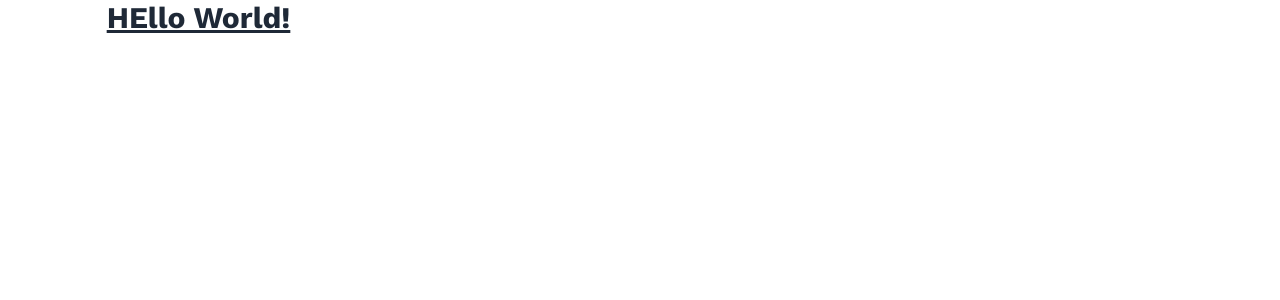
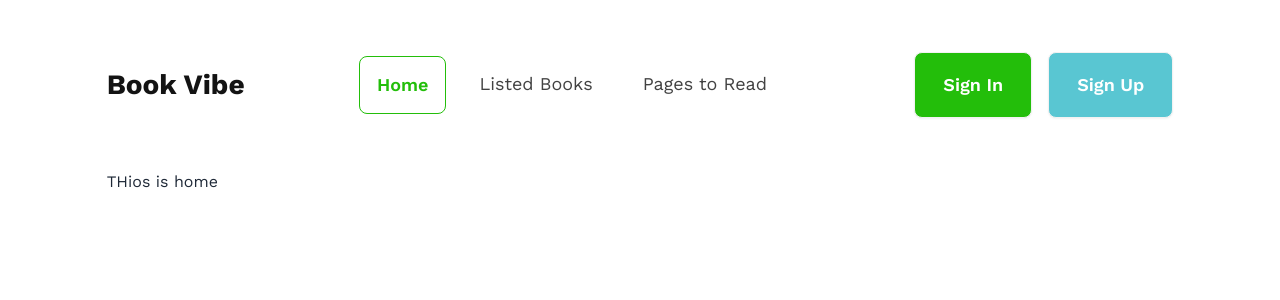
Before and after one commit to Yamin39/book-vibe, a React (Vite) app: page / in a window 1280 px wide. Shown: the top 300 px of the page. Built offline with nearby package versions, Linux system fonts and the light colour scheme; a web font is replaced by a local one.

Commit message:
added nav bar

```diff
--- a/package.json
+++ b/package.json
@@ -12,6 +12,7 @@
   "dependencies": {
     "localforage": "^1.10.0",
     "match-sorter": "^6.3.4",
+    "prop-types": "^15.8.1",
     "react": "^18.2.0",
     "react-dom": "^18.2.0",
     "react-router-dom": "^6.22.3",
--- a/src/Routes/Root.css
+++ b/src/Routes/Root.css
@@ -11,3 +11,11 @@
 .font-Work-Sans {
   font-family: "Work Sans", sans-serif;
 }
+
+nav a.active {
+  color: rgb(35, 190, 10);
+  font-size: 18px;
+  font-weight: 600;
+  border: 1px solid rgb(35, 190, 10);
+  border-radius: 8px;
+}
--- a/src/Routes/Root.jsx
+++ b/src/Routes/Root.jsx
@@ -1,9 +1,12 @@
+import { Outlet } from "react-router-dom";
+import Navbar from "../components/Navbar/Navbar";
 import "./Root.css";
 
 const Root = () => {
   return (
     <div className="w-10/12 mx-auto max-w-[1440px] font-Work-Sans">
-      <h1 className="text-3xl font-bold underline">HEllo World!</h1>
+      <Navbar></Navbar>
+      <Outlet></Outlet>
     </div>
   );
 };
--- /dev/null
+++ b/src/components/Navbar/Navbar.jsx
@@ -0,0 +1,51 @@
+import { Link, NavLink } from "react-router-dom";
+
+const Navbar = () => {
+  const navLinkStyleClasses = "text-lg text-dark-80 py-[0.875rem] px-[1.063rem] mr-4 hover:text-primary-green";
+  const link = (
+    <>
+      <NavLink to="/" className={navLinkStyleClasses}>
+        Home
+      </NavLink>
+      <NavLink to="/listed-book" className={navLinkStyleClasses}>
+        Listed Books
+      </NavLink>
+      <NavLink to="/pages-to-read" className={navLinkStyleClasses}>
+        Pages to Read
+      </NavLink>
+    </>
+  );
+
+  return (
+    <nav className="navbar p-0 py-12 justify-between">
+      <div>
+        <div className="dropdown">
+          <div tabIndex={0} role="button" className="btn min-h-0 px-2 py-1 mr-1 btn-ghost lg:hidden">
+            <svg xmlns="http://www.w3.org/2000/svg" className="h-6 w-6" fill="none" viewBox="0 0 24 24" stroke="currentColor">
+              <path strokeLinecap="round" strokeLinejoin="round" strokeWidth="2" d="M4 6h16M4 12h8m-8 6h16" />
+            </svg>
+          </div>
+          <ul tabIndex={0} className="menu menu-sm dropdown-content mt-3 z-[1] p-2 shadow bg-base-100 rounded-box w-52">
+            {link}
+          </ul>
+        </div>
+        <Link to="/" className="text-2xl md:text-[1.75rem] font-bold text-dark">
+          Book Vibe
+        </Link>
+      </div>
+      <div className="hidden lg:flex">
+        <ul className="menu menu-horizontal px-1">{link}</ul>
+      </div>
+      <div className="space-x-2 md:space-x-4">
+        <button className="btn hover:opacity-80 md:text-lg font-semibold py-3 min-h-0 text-white md:px-7 md:py-[1.125rem] h-auto hover:bg-primary-green bg-primary-green">
+          Sign In
+        </button>
+        <button className="btn hover:opacity-80 hover:bg-[#59C6D2] py-3 min-h-0 md:text-lg font-semibold text-white md:px-7 md:py-[1.125rem] h-auto bg-[#59C6D2]">
+          Sign Up
+        </button>
+      </div>
+    </nav>
+  );
+};
+
+export default Navbar;
--- /dev/null
+++ b/src/pages/Home/Home.jsx
@@ -0,0 +1,10 @@
+
+const Home = () => {
+    return (
+        <div>
+            THios is home
+        </div>
+    );
+};
+
+export default Home;
```
Also changed, not shown: src/main.jsx (+7 -0 lines), 1 other file (tests, documents, lock files or other folders).
